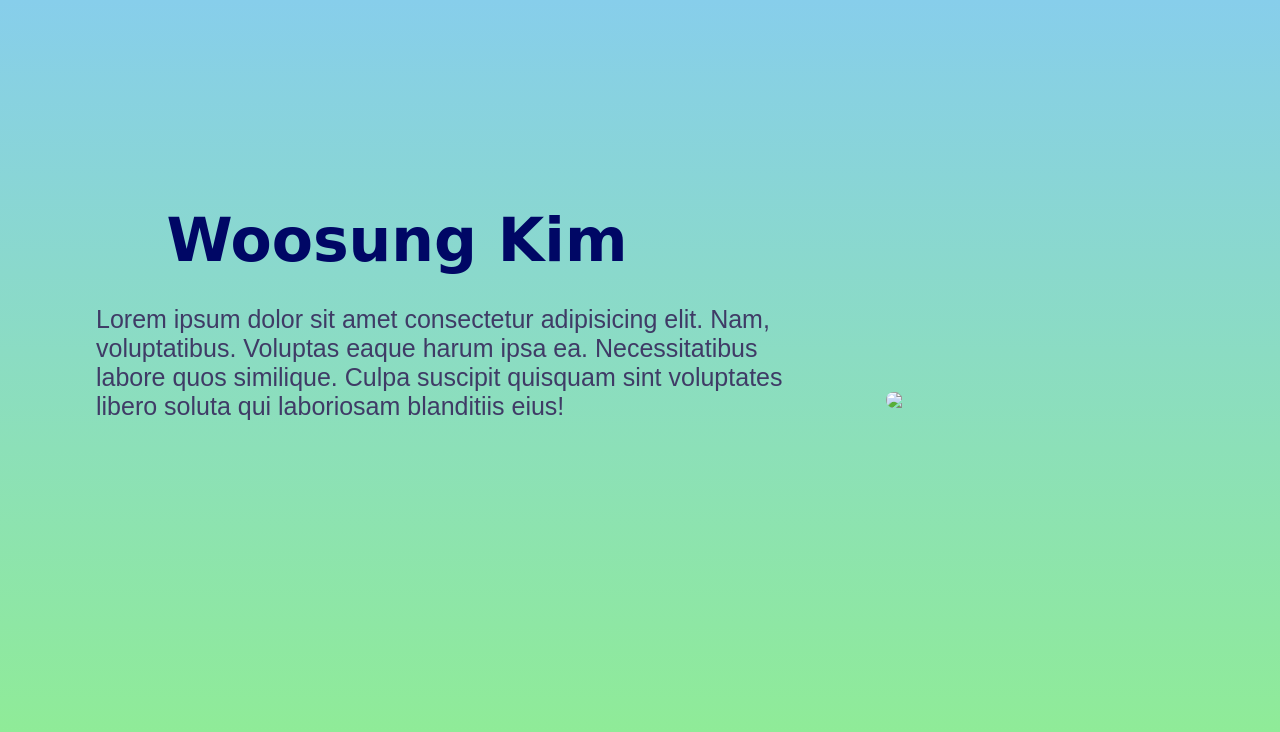
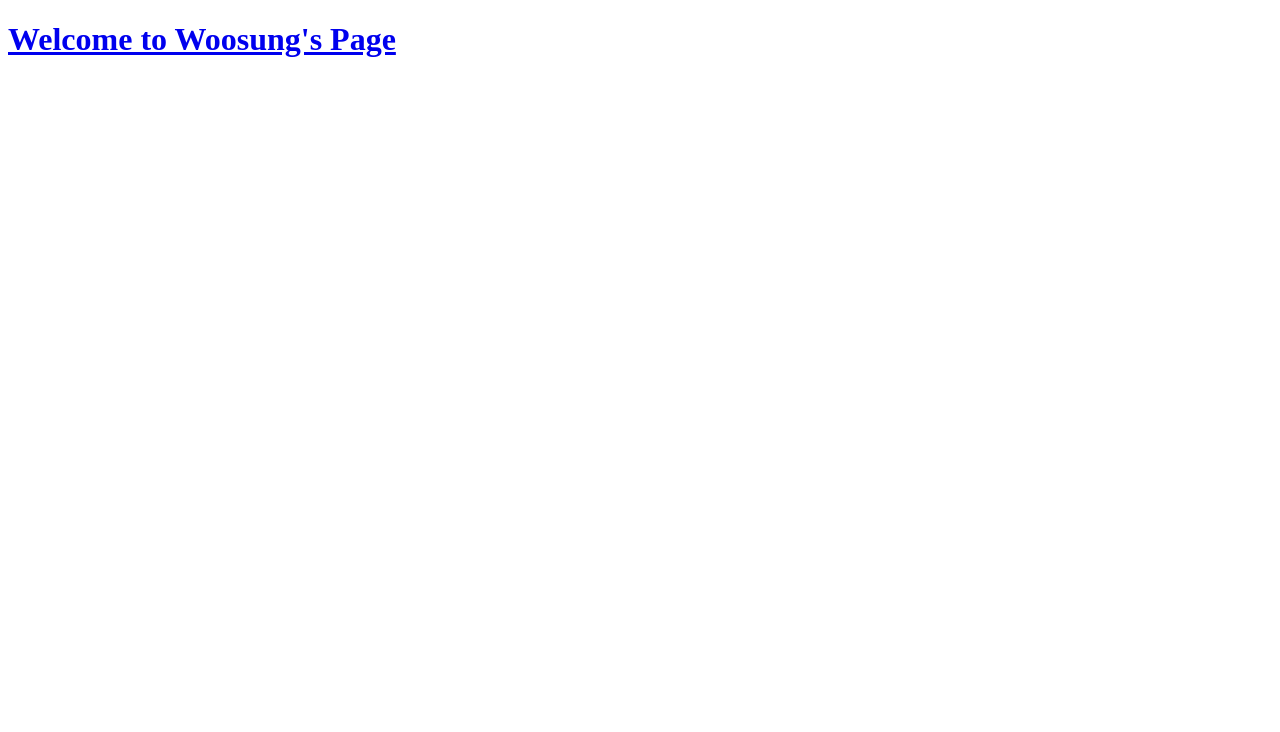
Before and after one commit to Bee0218/Woosung-Profile-Website, a plain HTML site: page Index.html in a window 1280 px wide. Drawn offline with Linux system fonts and the light colour scheme.

Commit message:
Add files via upload

```diff
--- a/Index.html
+++ b/Index.html
@@ -11,12 +11,10 @@
 
 
 
-    <body id="homepage">
-        <h1 id="Name">Woosung Kim</h1>
-        <div>
-            <p id="intro">Lorem ipsum dolor sit amet consectetur adipisicing elit. Nam, voluptatibus. Voluptas eaque harum ipsa ea. Necessitatibus labore quos similique. Culpa suscipit quisquam sint voluptates libero soluta qui laboriosam blanditiis eius!</p>
-            <img id="woosungWithCuteHat" src="/Images/IMG_3818_Original.jpg">
-        </div>
+    <body class="background">
+        <a href="Introduction.html" class="link">
+            <h1 id="WelcomeMsg">Welcome to Woosung's Page</h1>
+        </a>
     </body>
 
 </html>
```
